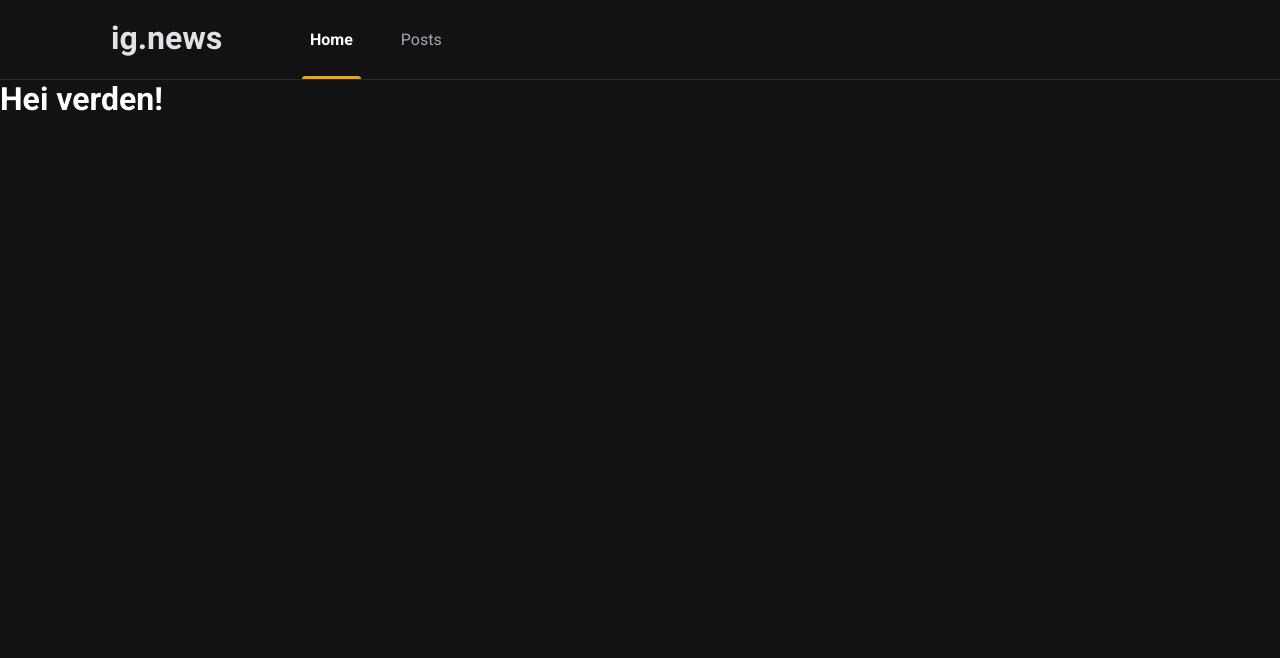
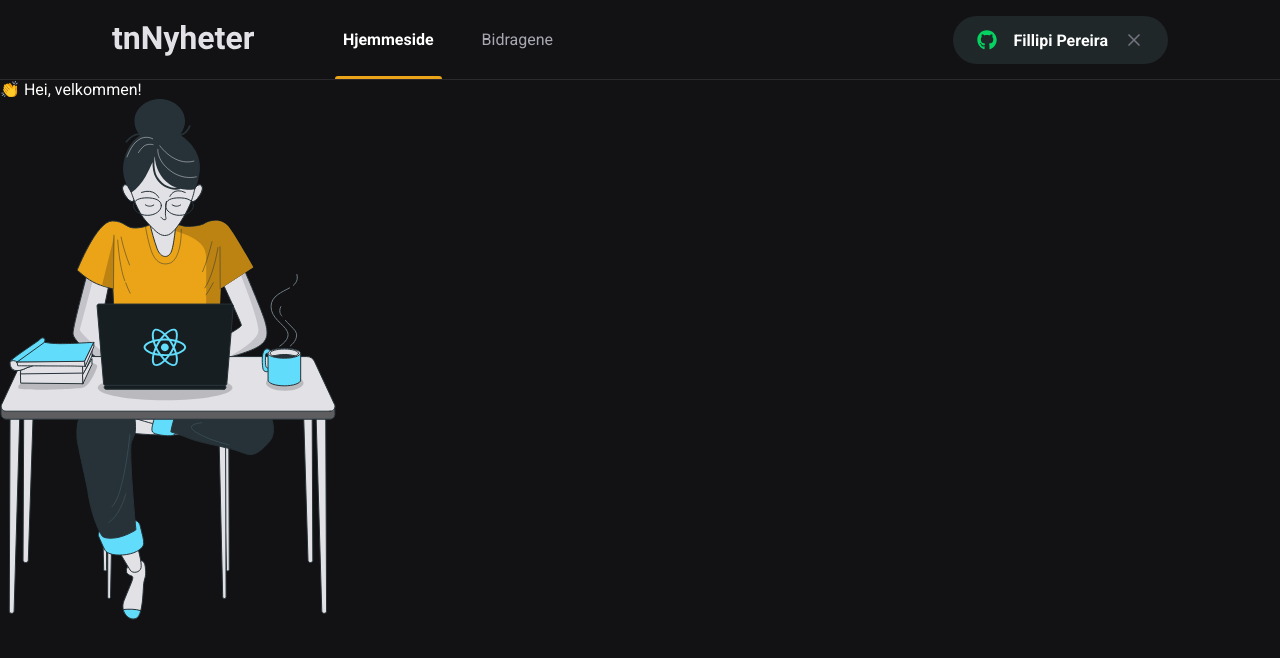
Before and after one commit to pfillipi/tenningNyheter, a Next.js app: page / in a window 1280 px wide. Shown: the top 658 px of the page. Built offline with nearby package versions, Linux system fonts and the light colour scheme.

Commit message:
Avatar og seksjon

```diff
--- a/src/components/Header/index.tsx
+++ b/src/components/Header/index.tsx
@@ -1,14 +1,18 @@
+import { SignInButton } from '../SignInButton';
+
 import styles from './styles.module.scss';
 
 export function Header() {
   return (
     <header className={styles.headerContainer}>
       <div className={styles.headerContent}>
-        <img src="/images/logo.svg" alt="ig.news" />
+        <img src="/images/nyheter.svg" alt="tsNyheter" />
         <nav>
-          <a className={styles.active}>Home</a>
-          <a>Posts</a>
+          <a className={styles.active}>Hjemmeside</a>
+          <a>Bidragene</a>
         </nav>
+
+        <SignInButton />
       </div>
     </header>
   );
--- a/src/components/Header/styles.module.scss
+++ b/src/components/Header/styles.module.scss
@@ -51,4 +51,8 @@
       }
     }
   }
+
+  button {
+    margin-left: auto;
+  }
 }
--- a/src/components/SignInButton/index.tsx
+++ b/src/components/SignInButton/index.tsx
@@ -1,6 +1,26 @@
+import { FaGithub } from 'react-icons/fa'
+import { FiX } from 'react-icons/fi'
+
+import styles from './styles.module.scss'
+
 export function SignInButton() {
-  return (
-    <button type="button">
+  const isUserLoggedIn = true;
+
+  return isUserLoggedIn ? (
+    <button
+      type="button"
+      className={styles.signInButton}
+    >
+      <FaGithub color="#04d361" />
+      Fillipi Pereira
+      <FiX color="#737380" className={styles.closeIcon} />
+    </button>
+  ) : (
+    <button
+      type="button"
+      className={styles.signInButton}
+    >
+      <FaGithub color="#eba417" />
       Logg på med GitHub
     </button>
   );
--- a/src/components/SignInButton/styles.module.scss
+++ b/src/components/SignInButton/styles.module.scss
@@ -0,0 +1,33 @@
+.signInButton {
+  height: 3rem;
+  border-radius: 3rem;
+  background: var(--gray-850);
+  border: 0;
+  padding: 0 1.5rem;
+
+  display: flex;
+  align-items: center;
+  justify-content: center;
+
+  color: var(--white);
+  font-weight: bold;
+
+  svg {
+    width: 20px;
+    height: 20px;
+  }
+
+  svg:first-child {
+    margin-right: 1rem;
+  }
+
+  svg.closeIcon {
+    margin-left: 1rem;
+  }
+
+  transition: filter 0.2s;
+
+  &:hover {
+    filter: brightness(0.8);
+  }
+}
--- a/src/pages/index.tsx
+++ b/src/pages/index.tsx
@@ -4,11 +4,15 @@
   return (
     <>
       <Head>
-        <title>Begynne | ig.news</title>
+        <title>Begynne | tenningNyheter</title>
       </Head>
-      <h1>
-        Hei verden!
-      </h1>
+      <main>
+        <section>
+          <span>👏 Hei, velkommen!</span>
+        </section>
+
+        <img src="/images/avatar.svg" alt="Jentekoding" />
+      </main>
     </>
   )
 }
--- a/src/styles/global.scss
+++ b/src/styles/global.scss
@@ -10,6 +10,7 @@
   --gray-100: #e1e1e6;
   --gray-300: #a8a8b3;
   --gray-800: #29292e;
+  --gray-850: #1f2729;
   --gray-900: #121214;
 
   --cyan-500: #61d1fb;
```
Also changed, not shown: public/images/nyheter.svg (added).
